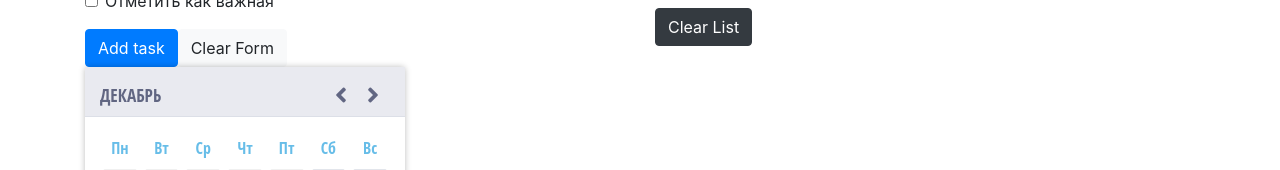
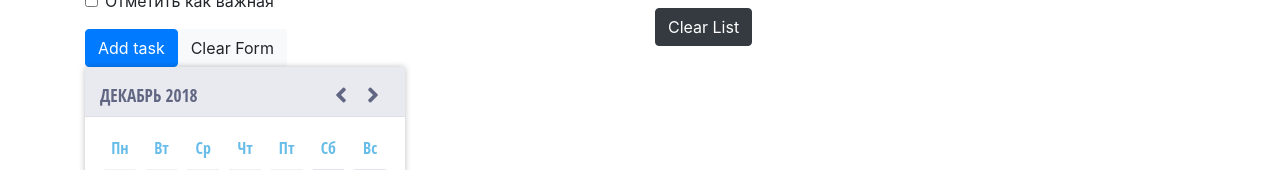
Before and after one commit to cargando/react_todo, a React (Create React App) app: page / in a window 1280 px wide. Shown: the part 349-519 px from the top of the page. Built offline with nearby package versions, Linux system fonts and the light colour scheme.

Commit message:
calendar works

```diff
--- a/src/components/calendar/index.jsx
+++ b/src/components/calendar/index.jsx
@@ -15,11 +15,10 @@ export class Calendar extends Component {
 	constructor(props, context) {
 		super(props, context);
 		moment.locale('ru');
-console.log(moment.locales());
+
 		this.state = {
 			calendarDate: moment(),
 			calendarChosen: null,
-			choosen: null,
 		}
 	}
 
@@ -32,27 +31,11 @@ console.log(moment.locales());
 	};
 
 	handleClickCalendarArrows = (arrow) => {
-		// console.log('BEFORE: ', STATE);
-		/*
-		const curMonth = moment(this.state.calendarDate).month(); // получаем номер месяца: который отображается в календаре
-		const curYear = moment(this.state.calendarDate).year(); // получаем год: который отображается в календаре
-		let monthForSate = 0;
-		let yearForState = curYear;
-		if (arrow == 'right') { // если нажали кнопку следующий месяц
-			monthForSate = curMonth === 11 ? 0 : curMonth + 1; // если месяц декабрь, тогда должны месяц скинуть на январь
-			yearForState = curMonth === 11 ? yearForState + 1 : yearForState; // если месяц декабрь, тогда год увеличиваем на 1
-		} else {
-			monthForSate = curMonth === 0 ? 11 : curMonth - 1; // если месяц январь, тогда должны месяц скинуть на декабрь
-			yearForState = curMonth === 0 ? yearForState - 1 : yearForState; // если месяц январь, тогда должны год уменьшить
-		}
-		const tmpDt = moment().set({ 'year': yearForState, 'month': monthForSate });
-		*/
-		//console.log('res = ', this.state.calendarDate.subtract(1, 'months'), this.state.calendarDate);
-		// console.log('res2 = ', moment().add('month', 1) );
+
 		this.setState((prevState) => ({
-				calendarDate: (arrow === 'right') ? moment(prevState.calendarDate,'DD-MM-YYYY').add('month', 1) : moment(prevState.calendarDate,'DD-MM-YYYY').subtract('month', 1),
-			}),
-			() => { console.log('newVal = ', this.state.calendarDate)});
+				calendarDate: (arrow === 'right') ? moment(prevState.calendarDate,'DD-MM-YYYY').add('month', 1)
+					: moment(prevState.calendarDate,'DD-MM-YYYY').subtract('month', 1),
+			}));
 	};
 
 	handleClickDate = (newDateToOperate, choosen = false) => {
@@ -69,7 +52,7 @@ console.log(moment.locales());
 				<div id='calendar' className='micalendar' style={ { display: 'block' } }>
 					<div className='header_wrap'>
 						<div className='header'>
-							<p id='monthHeader'>{ this.state.calendarDate.format('MMMM') }</p>
+							<p id='monthHeader'>{ this.state.calendarDate.format('MMMM YYYY') }</p>
 						</div>
 						<div className='arrows'>
 							<div onClick={ this.handleLeftClick } className='arrows_left'>
```
